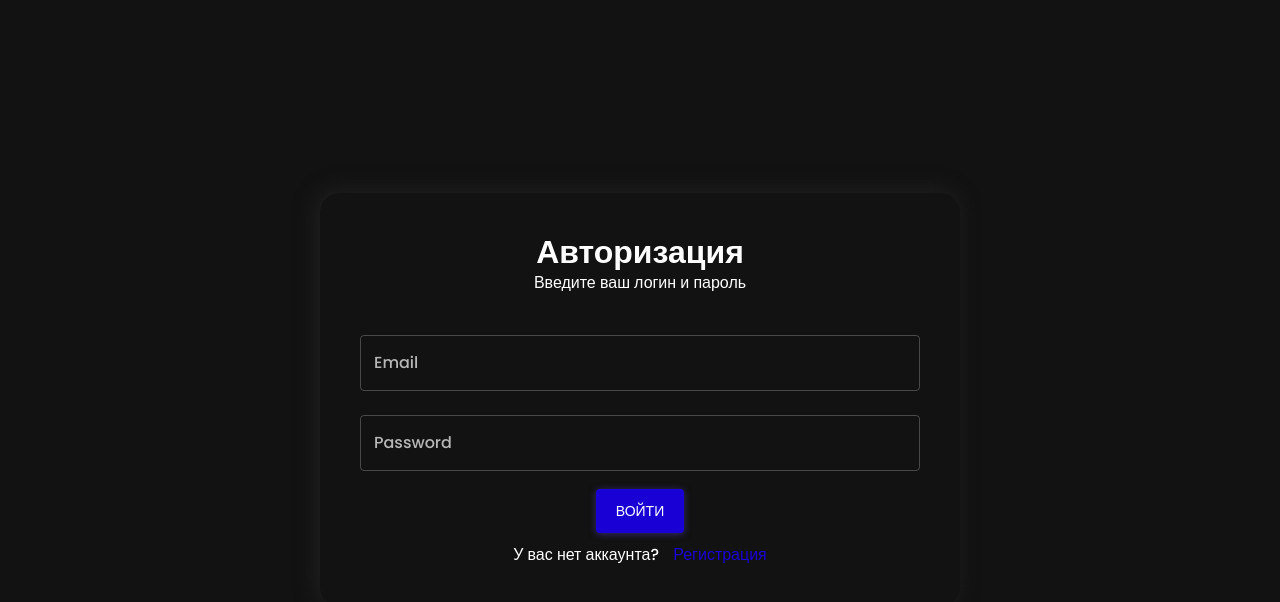
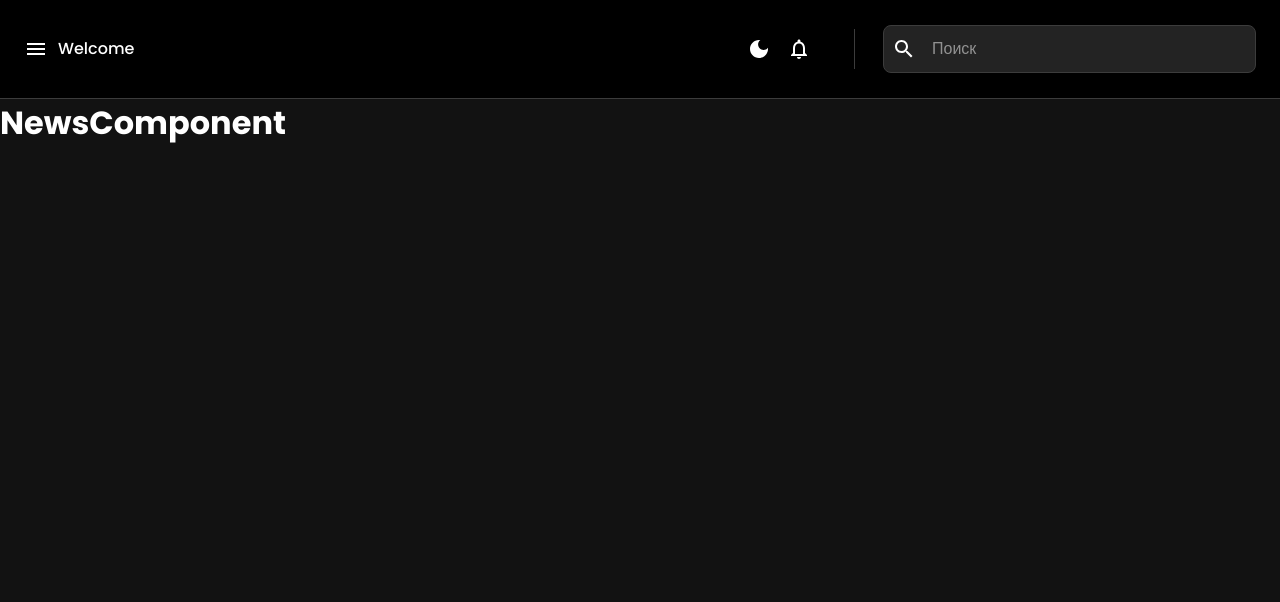
Before and after one commit to bek001rasulov/react-lesson-TechJavascript-, a React (Create React App) app: page /news in a window 1280 px wide. Before the commit this address led to /login. Shown: the top 602 px of the page. Built offline with nearby package versions, Linux system fonts and the light colour scheme.

Commit message:
30 urok create chart component

```diff
--- a/package.json
+++ b/package.json
@@ -20,9 +20,11 @@
     "@types/react": "^18.2.31",
     "@types/react-dom": "^18.2.14",
     "axios": "^1.5.1",
+    "chart.js": "^4.4.1",
     "highcharts": "^11.2.0",
     "highcharts-react-official": "^3.2.1",
     "react": "^18.2.0",
+    "react-chartjs-2": "^5.2.0",
     "react-dom": "^18.2.0",
     "react-hook-form": "^7.47.0",
     "react-redux": "^8.1.3",
@@ -56,5 +58,8 @@
       "last 1 firefox version",
       "last 1 safari version"
     ]
+  },
+  "devDependencies": {
+    "@faker-js/faker": "^8.3.1"
   }
 }
--- a/src/components/layout/index.tsx
+++ b/src/components/layout/index.tsx
@@ -8,7 +8,7 @@ import {useStyles} from "./styles";
 const LayoutComponent: React.FC = (): JSX.Element => {
     const [isOpen, setIsOpen] = useState(false)
     const location = useLocation()
-    const isNoneMobile = useMediaQuery('(min-width: 600px)')
+    const isNoneMobile = useMediaQuery('(max-width: 600px)')
     const classes = useStyles()
     return (
        location.pathname === '/login' || location.pathname === '/register' ?
@@ -18,7 +18,7 @@ const LayoutComponent: React.FC = (): JSX.Element => {
                </>
            ) : (
                <Box
-                   display={isNoneMobile ? 'flex' : 'block'}
+                   display={!isNoneMobile ? 'flex' : 'block'}
                    justifyContent='space-between'
                    width='100%'
                    height='100%'
@@ -30,7 +30,10 @@ const LayoutComponent: React.FC = (): JSX.Element => {
                        setIsOpen={setIsOpen}
                    />
                    <Box className={classes.mainSection}>
-                       <TopBarComponent isOpen={isOpen} setIsOpen={setIsOpen}/>
+                       <TopBarComponent
+                           isOpen={isOpen}
+                           setIsOpen={setIsOpen}
+                       />
                        <Outlet/>
                    </Box>
                </Box>
--- a/src/components/sidebar/index.tsx
+++ b/src/components/sidebar/index.tsx
@@ -66,7 +66,7 @@ const SidebarComponent: React.FC<ISidebarProps> = ({isNoneMobile, drawerWidth, i
                                         Demo
                                     </Typography>
                                 </Box>
-                                {!isNoneMobile && (
+                                {isNoneMobile && (
                                     <IconButton onClick={() => setIsOpen(!isOpen)}>
                                         <ChevronLeftOutlined/>
                                     </IconButton>
--- a/src/index.css
+++ b/src/index.css
@@ -1 +1,6 @@
 @import url('https://fonts.googleapis.com/css2?family=Poppins:wght@500;600;700&display=swap');
+* {
+    margin: 0;
+    padding: 0;
+    box-sizing: border-box;
+}
--- a/src/pages/home/index.tsx
+++ b/src/pages/home/index.tsx
@@ -3,6 +3,7 @@ import {useAppDispatch, useAppSelector} from "../../utils/hook";
 import {getFavoriteAssets} from "../../store/thunks/assets";
 import {Box, Grid} from "@mui/material";
 import {useStyles} from "./styles";
+import {AreaChart} from "../../components/charts/area-chart";
 
 const Home = () => {
     const favoriteAssets: any[] = useAppSelector(state => state.assets.favoriteAssets)
@@ -11,7 +12,9 @@ const Home = () => {
     const classes = useStyles()
 
     const favoriteAssetName = useMemo(() => ['bitcoin', 'ethereum'], [])
-    const filteredArray = favoriteAssets.filter((value, index, self) => index === self.findIndex((t) => t.name === value.name))
+    const filteredArray = favoriteAssets.filter((value, index, self) => {
+         return index === self.findIndex((t) => t.name === value.name)
+    })
 
     const fetchData = useCallback((data: string[]) => {
         data.forEach((item) => {
@@ -40,13 +43,12 @@ const Home = () => {
 
                     </Grid>
                     <Grid item lg={6} md={6} xs={12}>
-                        <h5>Chart</h5>
+                        <AreaChart/>
                     </Grid>
                 </Grid>
             </Grid>
         )
     })
-
     return (
         <Box className={classes.root}>
             <Grid container spacing={2}>
--- a/src/pages/home/styles.ts
+++ b/src/pages/home/styles.ts
@@ -26,7 +26,8 @@ export const useStyles = makeStyles((theme: Theme) => {
             display: 'flex',
             flexDirection: 'column',
             justifyContent: 'flex-end',
-            paddingBottom: '20px'
+            paddingBottom: '35px',
+            height: '100%'
         },
         cardPrice: {
             fontSize: 32,
--- a/src/store/thunks/assets/index.ts
+++ b/src/store/thunks/assets/index.ts
@@ -6,7 +6,10 @@ export const getFavoriteAssets = createAsyncThunk(
     async (data: string, {rejectWithValue}) => {
         try {
             const assets = await coinGeckoApi.get(`coins/${data}/market_chart?vs_currency=usd&days=1`)
-            return {name: data, data: assets.data}
+            return {
+                name: data,
+                data: assets.data
+            }
         } catch (error: any) {
             if (error.response && error.response.data.message) {
                 rejectWithValue(error.response.data.message)
--- a/src/utils/router/privateRoute.tsx
+++ b/src/utils/router/privateRoute.tsx
@@ -4,7 +4,8 @@ import {useAuth} from "../hook";
 const PrivateRoute = () => {
     const auth = useAuth()
     return (
-       auth ? <Outlet/> : <Navigate to="login"/>
+       // auth ? <Outlet/> : <Navigate to="login"/>
+        <Outlet/>
     );
 };
 
```
Also changed, not shown: 1 other file (tests, documents, lock files or other folders).
